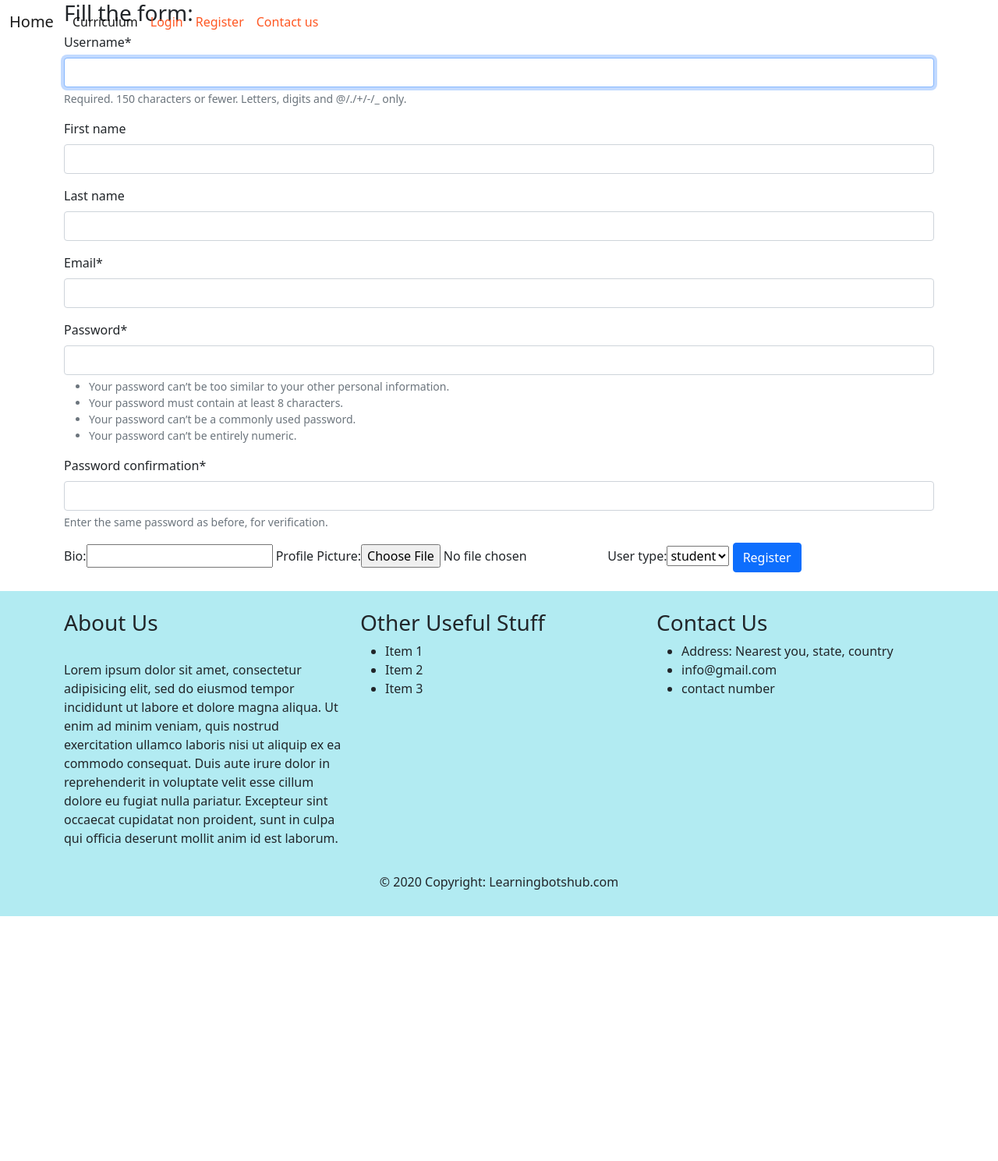
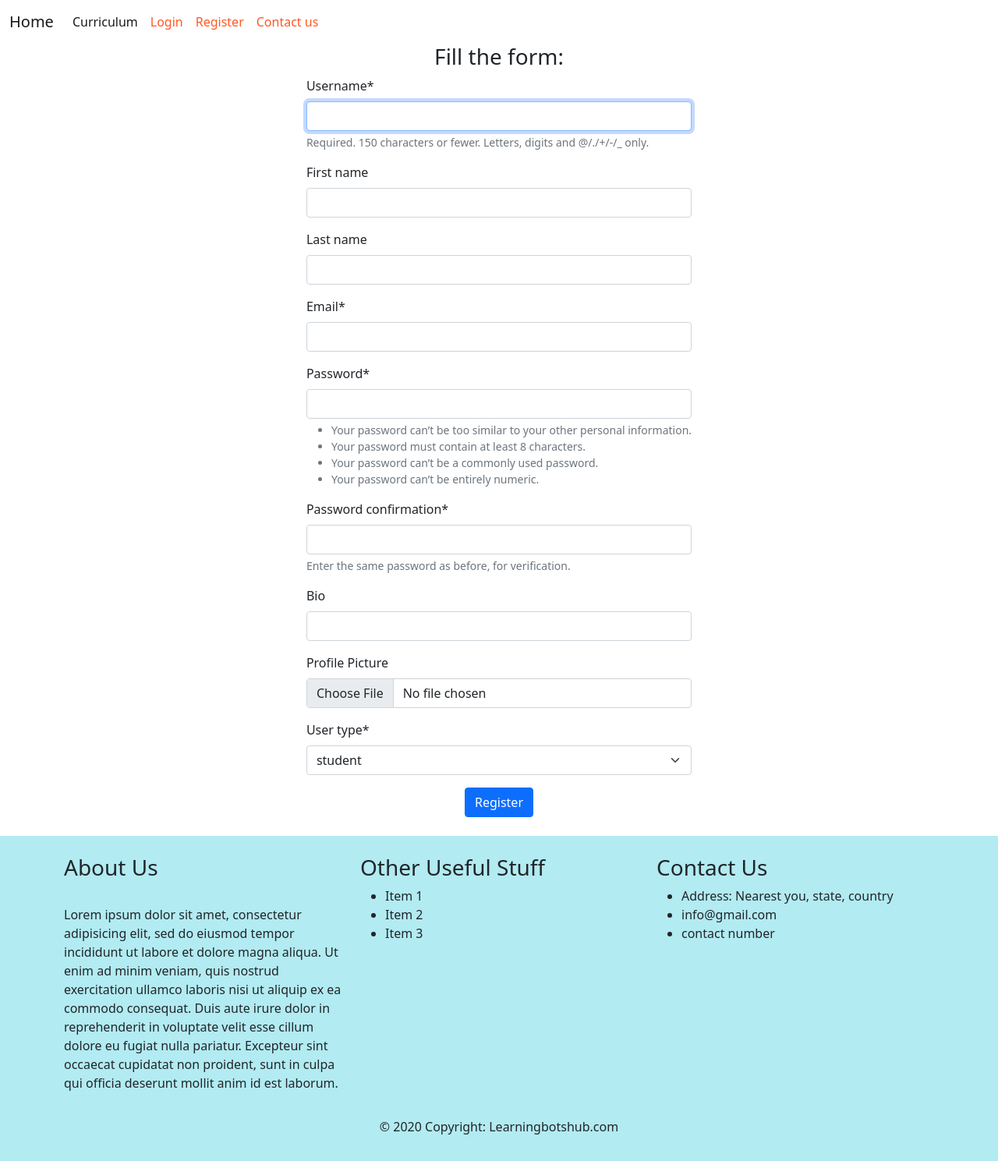
Before and after one commit to pbtrad/django-lms, a Django app: page /register/ in a window 1280 px wide. Shown: the whole page at 78% size. Before the commit the page ends 1175 px from the top, so only its background shows below. Run offline with Django 3.2, Linux system fonts and the light colour scheme; some libraries are stand-ins or nearby versions.

Commit message:
Styled forms

```diff
--- a/app_users/templates/app_users/index.html
+++ b/app_users/templates/app_users/index.html
@@ -2,7 +2,7 @@
 {% load static %}
 {%block title %}index page{% endblock%}
 
-{% block image_block%}
+{% block image_block %}
 <header>
 <!--Image and mask-->
           <div id="intro" class="container-fluid d-flex align-items-center justify-content-center h-100">
@@ -38,7 +38,7 @@
           </div>
 
 </header>
-{%endblock%}
+{% endblock %}
 
 {% block content %}
 
@@ -185,4 +185,4 @@
 </main>
 
 
-{%endblock%}
+{% endblock %}
--- a/app_users/templates/app_users/registration.html
+++ b/app_users/templates/app_users/registration.html
@@ -5,13 +5,17 @@
 {% if registered %}
     <h1>Thank you for registering</h1>
     {% else %}
-        <h3>Fill the form: </h3>
-        <form method="post" enctype="multipart/form-data">
+        <h3 class="text-center">Fill the form: </h3>
+        <div class="input-group mb-3">
+        <form method="post" enctype="multipart/form-data" class="mx-auto">
             {% csrf_token %}
             {{ user_form|crispy }}
-            {{ profile_form }}
+            {{ profile_form|crispy }}
+            <div class="col-md-12 text-center mt-3">
             <input type="submit" value="Register" class="btn btn-primary btn-block">
+        </div>
         </form>
+    </div>
     {% endif %}
 
 {% endblock %}
--- a/app_users/views.py
+++ b/app_users/views.py
@@ -12,7 +12,7 @@ from django.views.generic import CreateView
 
 
 def index(request):
-    return render(request,'base.html')
+    return render(request,'app_users/index.html')
 
 
 def register(request):
--- a/templates/base.html
+++ b/templates/base.html
@@ -3,6 +3,7 @@
   <head>
     {% load static %}
     <meta charset="utf-8">
+    <meta name="viewport" content="width=device-width, initial-scale=1">
     <title>{%block title%}{%endblock%}</title>
     <link href="https://cdn.jsdelivr.net/npm/bootstrap@5.1.3/dist/css/bootstrap.min.css" rel="stylesheet" integrity="sha384-1BmE4kWBq78iYhFldvKuhfTAU6auU8tT94WrHftjDbrCEXSU1oBoqyl2QvZ6jIW3" crossorigin="anonymous">
     <link rel="stylesheet" href="{% static 'css/master_css.css' %}">
@@ -11,7 +12,7 @@
   <body>
 
 
-              <nav class="navbar navbar-expand-lg navbar-light bg-light fixed-top scrolling-navbar">
+              <nav class="navbar navbar-expand-lg navbar-light bg-transparent scrolling-navbar">
                 <div class="container-fluid">
                   <a class="navbar-brand" href="{% url 'index' %}">Home</a>
                   <button class="navbar-toggler" type="button" data-bs-toggle="collapse" data-bs-target="#navbarSupportedContent" aria-controls="navbarSupportedContent" aria-expanded="false" aria-label="Toggle navigation">
```
Also changed, not shown: app_users/templates/app_users/login.html (+6 -5 lines).
